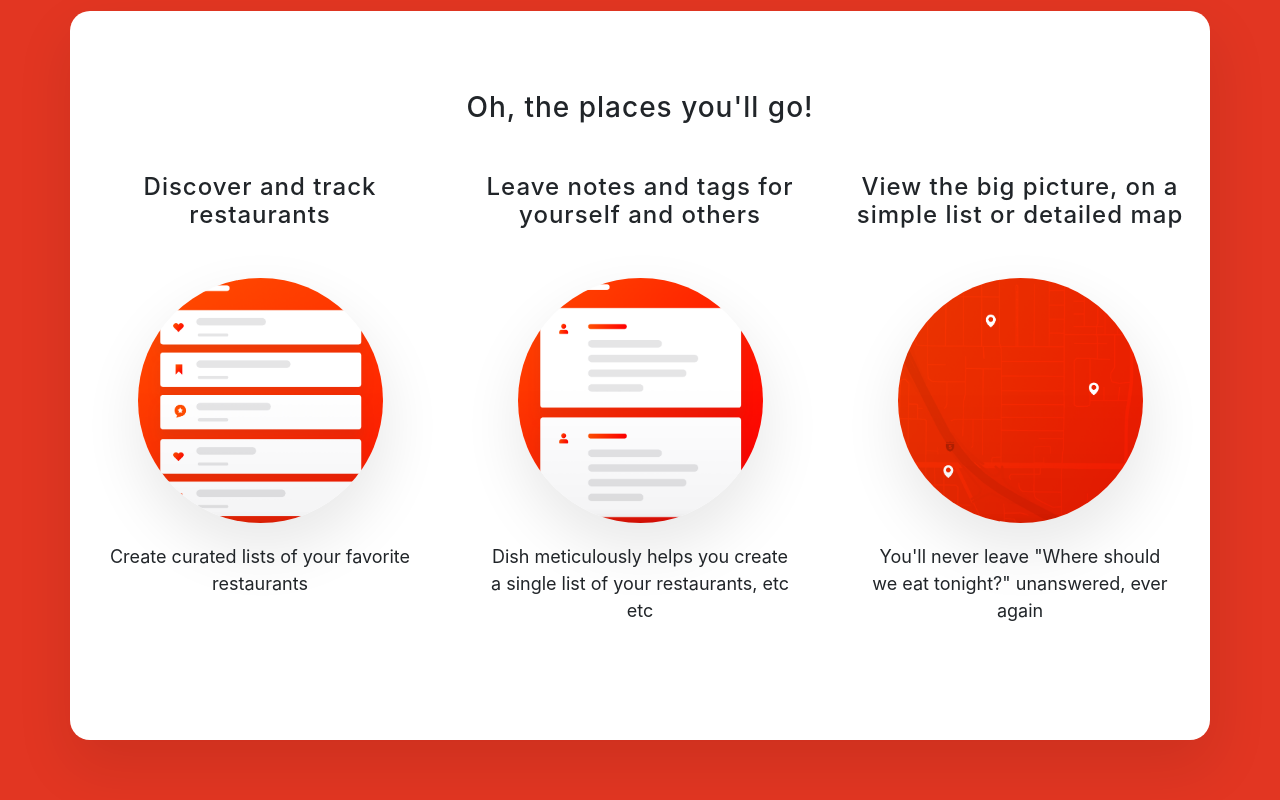
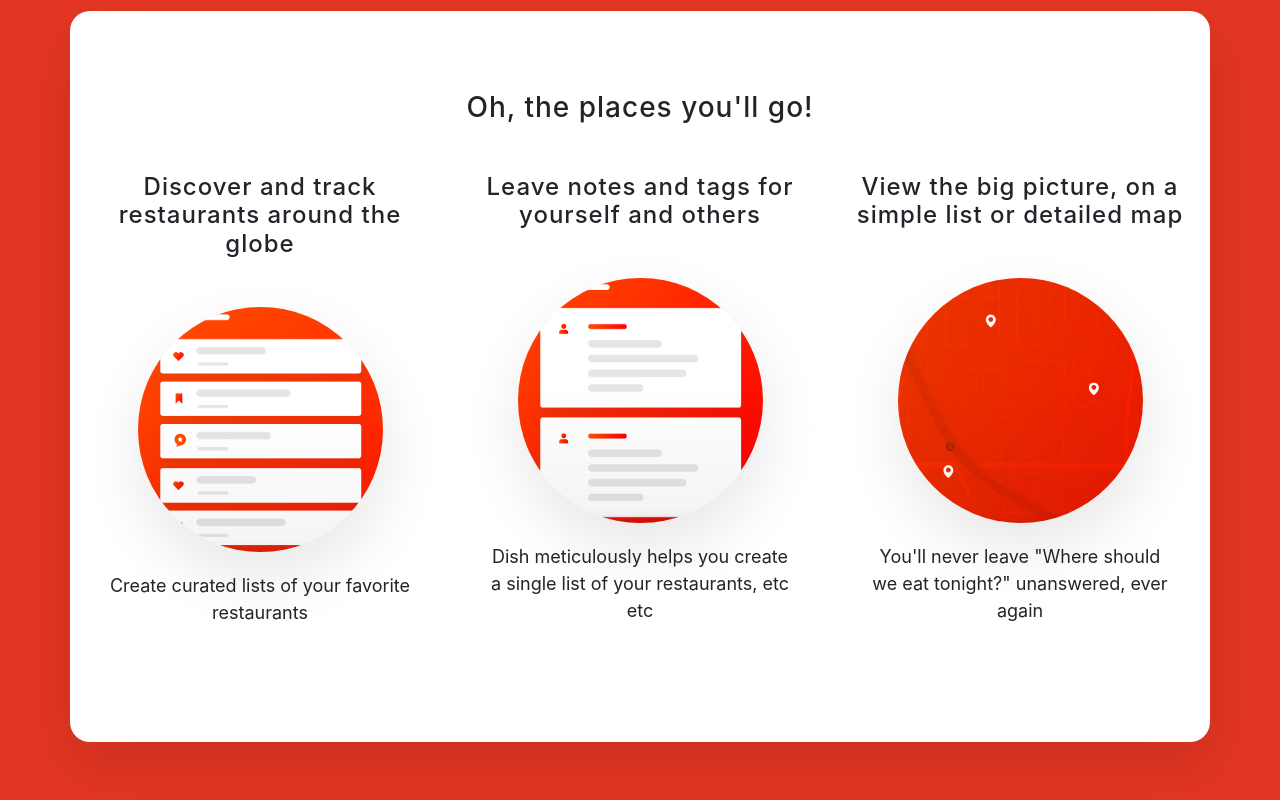
Before and after one commit to jimmyamash/dish, a website with bundled scripts: page d/index.html in a window 1280 px wide. Shown: the part 824-1624 px from the top of the page. Built offline with nearby package versions, Linux system fonts and the light colour scheme; a web font is replaced by a local one.

Commit message:
copy update

```diff
--- a/d/index.html
+++ b/d/index.html
@@ -92,7 +92,7 @@
             <!-- <p>Our app is available on any mobile device! Download now to get started!</p> -->
           </div>
           <div class="col-md-4">
-              <h4 class="mb-5">Discover and track restaurants</h4>
+              <h4 class="mb-5">Discover and track restaurants around the globe</h4>
               <img class="fluid-70 circle material" src="img/tutorial1.png" />
               <p class="padding-sm">Create curated lists of your favorite restaurants</p>
           </div>
```
